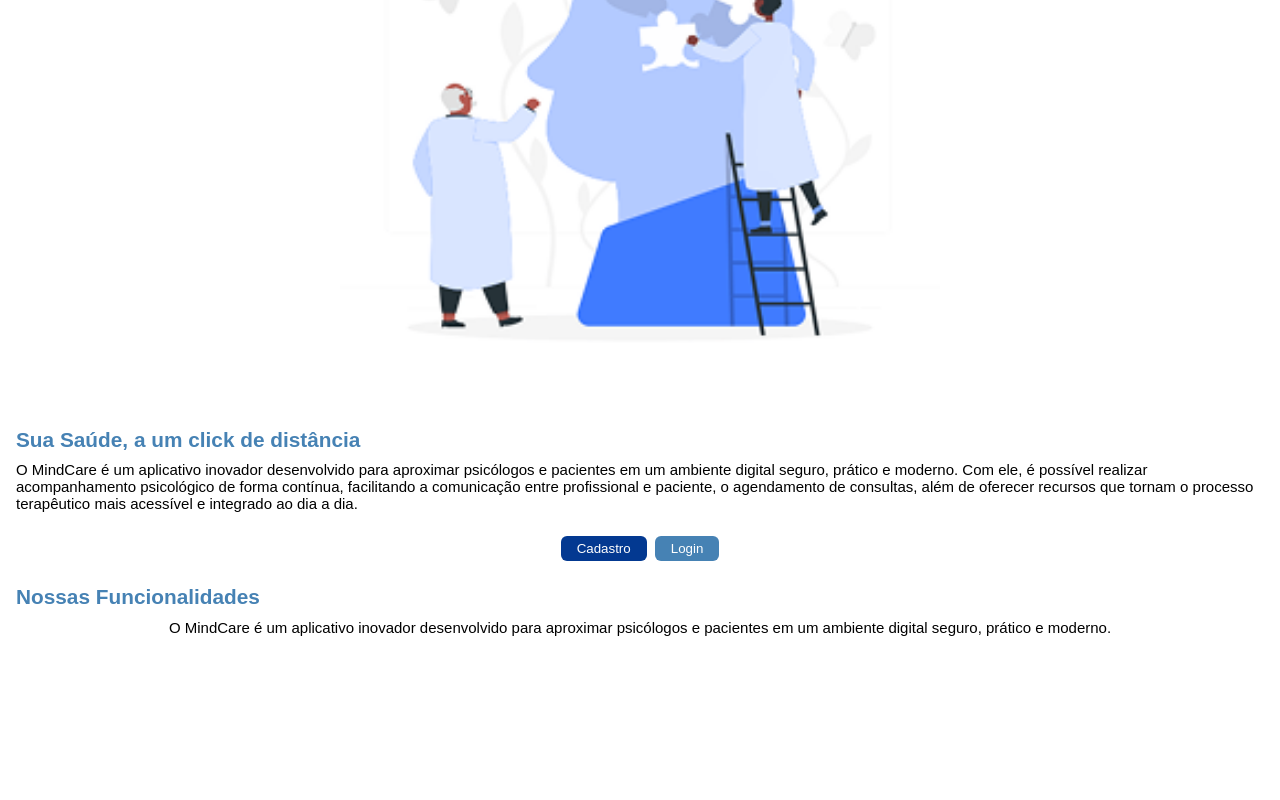
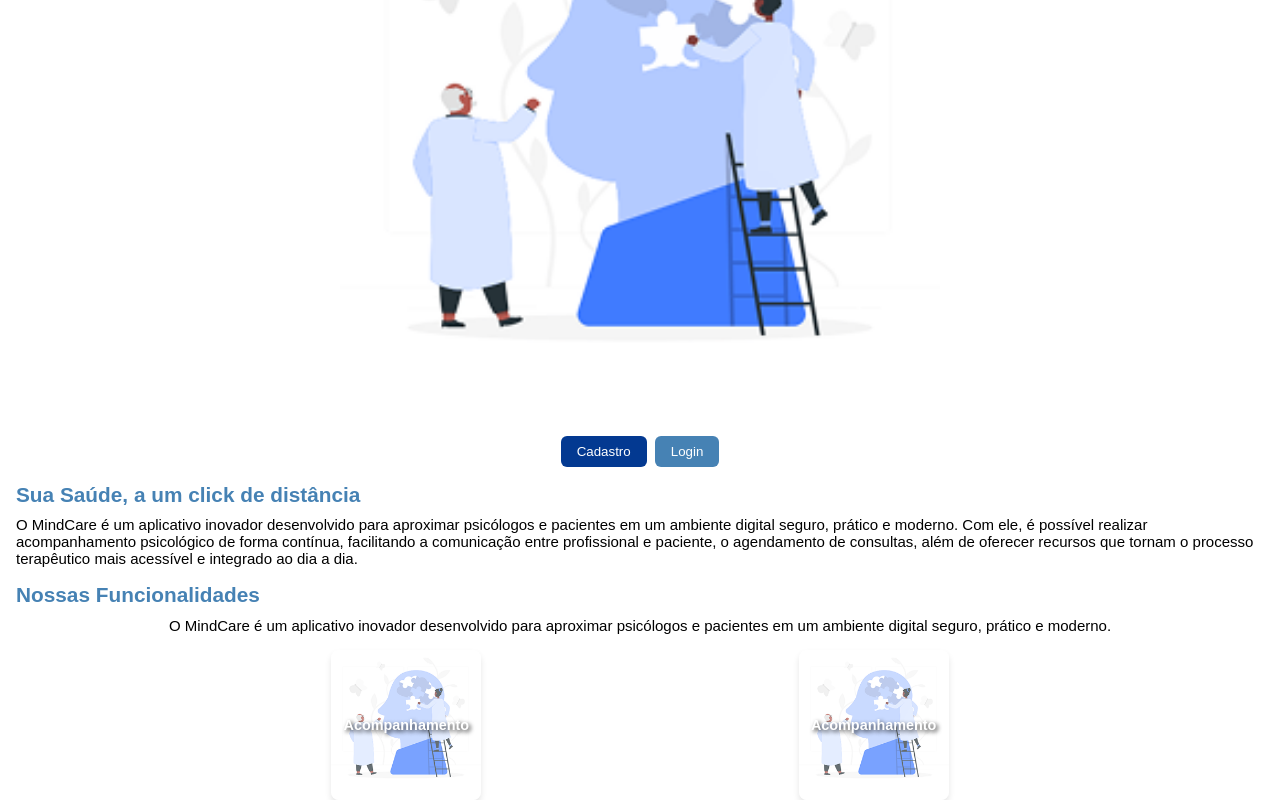
Before and after one commit to ProjetoBlocoADS/MindCareApp, a React (Vite) app in the folder app/: page / in a window 1280 px wide. Shown: the part 247-1047 px from the top of the page. Before the commit the page ends 883 px from the top, so only its background shows below. Built offline with nearby package versions, Linux system fonts and the light colour scheme.

Commit message:
continuação home

```diff
--- a/app/src/componentes/btn/botaoPadrao.css
+++ b/app/src/componentes/btn/botaoPadrao.css
@@ -1,5 +1,5 @@
 button{
-    padding: 0.3rem 1rem;
+    padding: 0.5rem 1rem;
     color: white;
     border-radius: 6px ;
     border: none;
@@ -17,5 +17,5 @@
     display: flex;
     gap: 0.5rem;
     justify-content: center;
-    margin: 1.5rem 0rem;
+    margin: 0.5rem 0rem 1rem 0rem;
 }
--- /dev/null
+++ b/app/src/componentes/card/CardHome.jsx
@@ -0,0 +1,18 @@
+import './cardHome.css';
+
+export default function CardHome({ image, label, alt = '' }) {
+  return (
+    <div className="image-with-label-container">
+      <img
+        src={image}
+        alt={alt}
+        className="image-with-label-img"
+      />
+      <div className="image-with-label-overlay">
+        <span className="image-with-label-text">
+          {label}
+        </span>
+      </div>
+    </div>
+  );
+}
--- /dev/null
+++ b/app/src/componentes/card/cardHome.css
@@ -0,0 +1,35 @@
+.image-with-label-container {
+  position: relative;
+  width: 150px;
+  height: 150px;
+  border-radius: 8px;
+  overflow: hidden;
+  box-shadow: 0px 4px 6px rgba(0, 0, 0, 0.1);
+}
+
+.image-with-label-img {
+  width: 100%;
+  height: 100%;
+  object-fit: cover;
+  opacity: 0.7; /* Transparência da imagem */
+}
+
+.image-with-label-overlay {
+  position: absolute;
+  top: 0;
+  left: 0;
+  right: 0;
+  bottom: 0;
+  display: flex;
+  align-items: center;
+  justify-content: center;
+}
+
+.image-with-label-text {
+  color: white;
+  font-weight: bold;
+  font-size: 0.9rem;
+  text-align: center;
+  padding: 0 8px;
+  text-shadow: 2px 2px 4px rgba(0, 0, 0, 0.8);
+}
--- a/app/src/componentes/descricao/descricao.css
+++ b/app/src/componentes/descricao/descricao.css
@@ -3,6 +3,7 @@
     flex-direction: column;
     align-items: start;
     gap: 0.6rem;
+    margin-bottom: 1rem;
 
 }
 
--- a/app/src/pages/home/Home.jsx
+++ b/app/src/pages/home/Home.jsx
@@ -4,15 +4,18 @@
 import BotaoPadrao from "../../componentes/btn/BotaoPadrao"
 import { useNavigate } from "react-router-dom"
 import SideMenu from "../../componentes/SideMenuHome/SideMenu"
+import CardHome from "../../componentes/card/CardHome"
 
 
-const textos = {
-  home: {
-    descricao: [{ titulo: 'Sua Saúde, a um click de distância', descricao: 'O MindCare é um aplicativo inovador desenvolvido para aproximar psicólogos e pacientes em um ambiente digital seguro, prático e moderno. Com ele, é possível realizar acompanhamento psicológico de forma contínua, facilitando a comunicação entre profissional e paciente, o agendamento de consultas, além de oferecer recursos que tornam o processo terapêutico mais acessível e integrado ao dia a dia. ' }, { titulo: 'Nossas Funcionalidades', descricao: 'O MindCare é um aplicativo inovador desenvolvido para aproximar psicólogos e pacientes em um ambiente digital seguro, prático e moderno. ' }]
-  }
+
+const conteudo = {
+    home: {
+        descricao: [{ titulo: 'Sua Saúde, a um click de distância', descricao: 'O MindCare é um aplicativo inovador desenvolvido para aproximar psicólogos e pacientes em um ambiente digital seguro, prático e moderno. Com ele, é possível realizar acompanhamento psicológico de forma contínua, facilitando a comunicação entre profissional e paciente, o agendamento de consultas, além de oferecer recursos que tornam o processo terapêutico mais acessível e integrado ao dia a dia. ' }, { titulo: 'Nossas Funcionalidades', descricao: 'O MindCare é um aplicativo inovador desenvolvido para aproximar psicólogos e pacientes em um ambiente digital seguro, prático e moderno. ' }],
+        cards: [{ image: banner, label: 'Acompanhamento', alt: 'ilustração' }, { image: banner, label: 'Acompanhamento', alt: 'ilustração' }, ]
+    }
 }
 
-export default function Home({openMenu, closeSideMenu}) {
+export default function Home({ openMenu, closeSideMenu }) {
 
 
     const navigate = useNavigate();
@@ -21,13 +24,10 @@
     const handleClickCadastro = () => navigate('/cadastro')
 
 
-
-
     return (<div className="home">
         <SideMenu closeMenu={closeSideMenu} menuOpen={openMenu} />
         <img className="banner" src={banner} alt="Ilustração Mental Quebra-Cabeças" />
         <div className="">
-            <Descricao titulo={textos.home.descricao[0].titulo} descricao={textos.home.descricao[0].descricao} />
             <div className="toolbar-botao">
                 <BotaoPadrao onClick={handleClickCadastro} style="botaoEscuro">
                     Cadastro
@@ -36,7 +36,17 @@
                     Login
                 </BotaoPadrao>
             </div>
-            <Descricao titulo={textos.home.descricao[1].titulo} descricao={textos.home.descricao[1].descricao} />
+            <Descricao titulo={conteudo.home.descricao[0].titulo} descricao={conteudo.home.descricao[0].descricao} />
+            <Descricao titulo={conteudo.home.descricao[1].titulo} descricao={conteudo.home.descricao[1].descricao} />
+
+            <div className="carrossel">
+                {conteudo.home.cards.map(card => <CardHome
+                    image={card.image}
+                    label={card.label}
+                    alt={card.alt}
+                />)}
+            </div>
+
         </div>
     </div>)
 }
--- a/app/src/pages/home/home.css
+++ b/app/src/pages/home/home.css
@@ -2,3 +2,11 @@
     display: flex;
     flex-direction: column;
 }
+
+.carrossel{
+    display: flex;
+    justify-content: space-evenly;
+    gap: 2px;
+    align-items: center;
+    margin-top: 1rem;
+}
```
